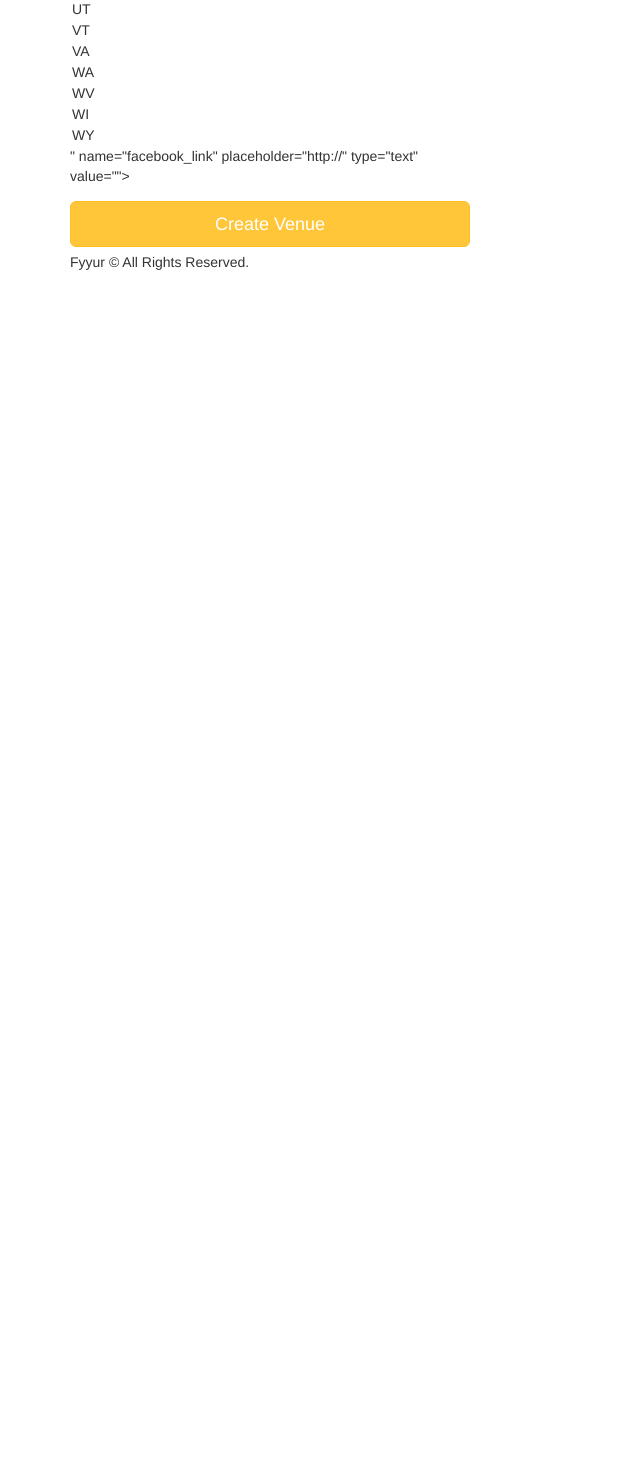
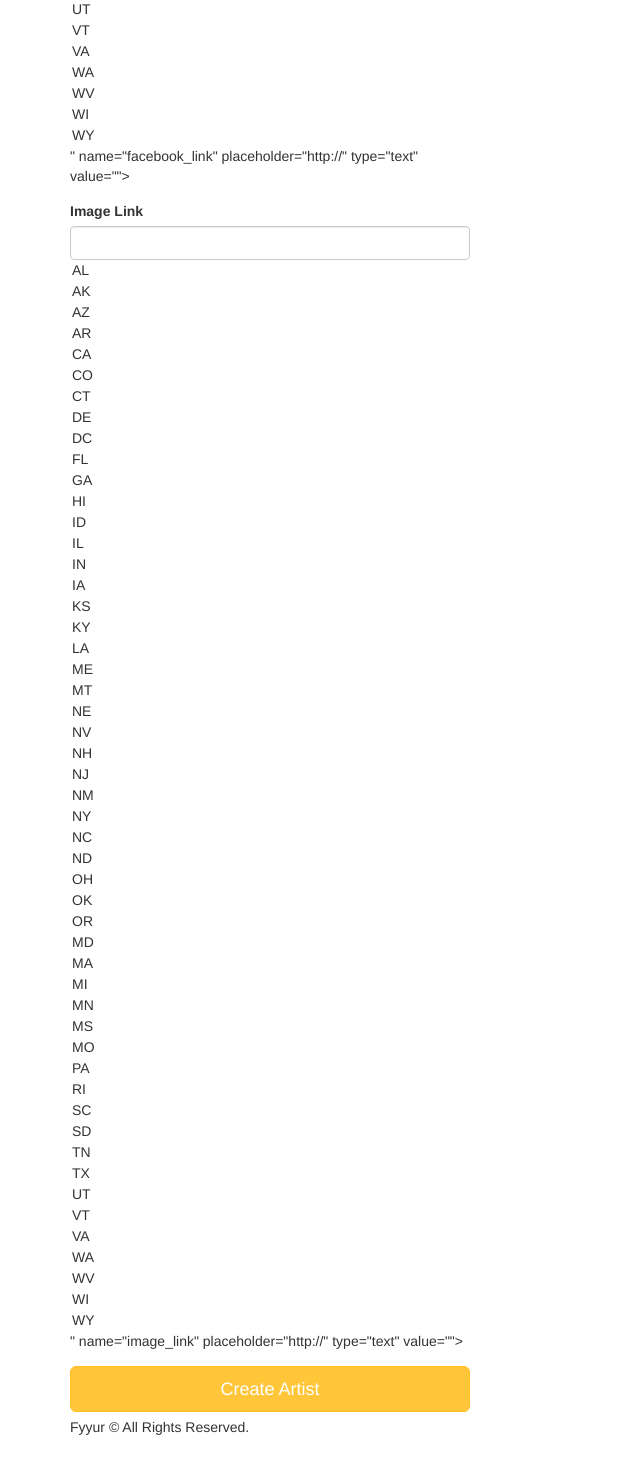
Before and after one commit to zeeshaanahmad/fyyur, a Flask app: page /artists/create in a window 1280 px wide. Shown: the part 1855-3327 px from the top of the page, without its empty margins (0-640 px from the left). Before the commit the page ends 2125 px from the top, so only its background shows below. Run offline with Flask 2, Linux system fonts and the light colour scheme; some libraries are stand-ins or nearby versions.

Commit message:
update: venue artist edit pages and shows page

```diff
--- a/app.py
+++ b/app.py
@@ -75,7 +75,7 @@ def venues():
 def search_venues():
     search_term = request.form.get('search_term', None)
     venues = Venue.query.filter(
-        Venue.name.ilike("%{}%".format(search))).all()
+        Venue.name.ilike("%{}%".format(search_term))).all()
     count_venues = len(venues)
     response = {
         "count": count_venues,
@@ -86,12 +86,13 @@ def search_venues():
 
 @app.route('/venues/<int:venue_id>')
 def show_venue(venue_id):
-    venues = Venue.query.filter(Venue.id == venue_id).all()
+    venues = Venue.query.filter(Venue.id == venue_id).one_or_none()
 
     if venues is None:
         abort(404)
 
-    data = [v.serialize for v in venues][0]
+    # data = [v.serialize_with_upcoming_shows_count for v in venues][0]
+    data = venues.serialize_with_shows_details
     return render_template('pages/show_venue.html', venue=data)
 
 
@@ -138,7 +139,8 @@ def delete_venue(venue_id):
     try:
         venue_to_delete = Venue.query.filter(Venue.id == venue_id).one()
         venue_to_delete.delete()
-        flask("Venue {0} has been deleted successfully".format(venue_to_delete[0]['name']))
+        flask("Venue {0} has been deleted successfully".format(
+            venue_to_delete[0]['name']))
     except NoResultFound:
         abort(404)
 
@@ -146,170 +148,105 @@ def delete_venue(venue_id):
 #  ----------------------------------------------------------------
 @app.route('/artists')
 def artists():
-    # TODO: replace with real data returned from querying the database
-    data = [{
-        "id": 4,
-        "name": "Guns N Petals",
-    }, {
-        "id": 5,
-        "name": "Matt Quevedo",
-    }, {
-        "id": 6,
-        "name": "The Wild Sax Band",
-    }]
+    artists = Artist.query.all()
+    data = [artist.serialize_with_shows_details for artist in artists]
     return render_template('pages/artists.html', artists=data)
 
 
 @app.route('/artists/search', methods=['POST'])
 def search_artists():
-    # TODO: implement search on artists with partial string search. Ensure it is case-insensitive.
-    # seach for "A" should return "Guns N Petals", "Matt Quevado", and "The Wild Sax Band".
-    # search for "band" should return "The Wild Sax Band".
+    search_term = request.form.get('search_term', None)
+    artists = Artist.query.filter(
+        Artist.name.ilike("%{}%".format(search_term))).all()
+    count_artists = len(artists)
     response = {
-        "count": 1,
-        "data": [{
-            "id": 4,
-            "name": "Guns N Petals",
-            "num_upcoming_shows": 0,
-        }]
+        "count": count_artists,
+        "data": [a.serialize for a in artists]
     }
     return render_template('pages/search_artists.html', results=response, search_term=request.form.get('search_term', ''))
 
 
 @app.route('/artists/<int:artist_id>')
 def show_artist(artist_id):
-    # shows the venue page with the given venue_id
-    # TODO: replace with real venue data from the venues table, using venue_id
-    data1 = {
-        "id": 4,
-        "name": "Guns N Petals",
-        "genres": ["Rock n Roll"],
-        "city": "San Francisco",
-        "state": "CA",
-        "phone": "326-123-5000",
-        "website": "https://www.gunsnpetalsband.com",
-        "facebook_link": "https://www.facebook.com/GunsNPetals",
-        "seeking_venue": True,
-        "seeking_description": "Looking for shows to perform at in the San Francisco Bay Area!",
-        "image_link": "https://images.unsplash.com/photo-1549213783-8284d0336c4f?ixlib=rb-1.2.1&ixid=eyJhcHBfaWQiOjEyMDd9&auto=format&fit=crop&w=300&q=80",
-        "past_shows": [{
-            "venue_id": 1,
-            "venue_name": "The Musical Hop",
-            "venue_image_link": "https://images.unsplash.com/photo-1543900694-133f37abaaa5?ixlib=rb-1.2.1&ixid=eyJhcHBfaWQiOjEyMDd9&auto=format&fit=crop&w=400&q=60",
-            "start_time": "2019-05-21T21:30:00.000Z"
-        }],
-        "upcoming_shows": [],
-        "past_shows_count": 1,
-        "upcoming_shows_count": 0,
-    }
-    data2 = {
-        "id": 5,
-        "name": "Matt Quevedo",
-        "genres": ["Jazz"],
-        "city": "New York",
-        "state": "NY",
-        "phone": "300-400-5000",
-        "facebook_link": "https://www.facebook.com/mattquevedo923251523",
-        "seeking_venue": False,
-        "image_link": "https://images.unsplash.com/photo-1495223153807-b916f75de8c5?ixlib=rb-1.2.1&ixid=eyJhcHBfaWQiOjEyMDd9&auto=format&fit=crop&w=334&q=80",
-        "past_shows": [{
-            "venue_id": 3,
-            "venue_name": "Park Square Live Music & Coffee",
-            "venue_image_link": "https://images.unsplash.com/photo-1485686531765-ba63b07845a7?ixlib=rb-1.2.1&ixid=eyJhcHBfaWQiOjEyMDd9&auto=format&fit=crop&w=747&q=80",
-            "start_time": "2019-06-15T23:00:00.000Z"
-        }],
-        "upcoming_shows": [],
-        "past_shows_count": 1,
-        "upcoming_shows_count": 0,
-    }
-    data3 = {
-        "id": 6,
-        "name": "The Wild Sax Band",
-        "genres": ["Jazz", "Classical"],
-        "city": "San Francisco",
-        "state": "CA",
-        "phone": "432-325-5432",
-        "seeking_venue": False,
-        "image_link": "https://images.unsplash.com/photo-1558369981-f9ca78462e61?ixlib=rb-1.2.1&ixid=eyJhcHBfaWQiOjEyMDd9&auto=format&fit=crop&w=794&q=80",
-        "past_shows": [],
-        "upcoming_shows": [{
-            "venue_id": 3,
-            "venue_name": "Park Square Live Music & Coffee",
-            "venue_image_link": "https://images.unsplash.com/photo-1485686531765-ba63b07845a7?ixlib=rb-1.2.1&ixid=eyJhcHBfaWQiOjEyMDd9&auto=format&fit=crop&w=747&q=80",
-            "start_time": "2035-04-01T20:00:00.000Z"
-        }, {
-            "venue_id": 3,
-            "venue_name": "Park Square Live Music & Coffee",
-            "venue_image_link": "https://images.unsplash.com/photo-1485686531765-ba63b07845a7?ixlib=rb-1.2.1&ixid=eyJhcHBfaWQiOjEyMDd9&auto=format&fit=crop&w=747&q=80",
-            "start_time": "2035-04-08T20:00:00.000Z"
-        }, {
-            "venue_id": 3,
-            "venue_name": "Park Square Live Music & Coffee",
-            "venue_image_link": "https://images.unsplash.com/photo-1485686531765-ba63b07845a7?ixlib=rb-1.2.1&ixid=eyJhcHBfaWQiOjEyMDd9&auto=format&fit=crop&w=747&q=80",
-            "start_time": "2035-04-15T20:00:00.000Z"
-        }],
-        "past_shows_count": 0,
-        "upcoming_shows_count": 3,
-    }
-    data = list(filter(lambda d: d['id'] ==
-                       artist_id, [data1, data2, data3]))[0]
+    artist = Artist.query.filter(Artist.id == artist_id).one_or_none()
+
+    if artist is None:
+        abort(404)
+
+    data = artist.serialize_with_shows_details
+
     return render_template('pages/show_artist.html', artist=data)
 
 #  Update
 #  ----------------------------------------------------------------
 @app.route('/artists/<int:artist_id>/edit', methods=['GET'])
 def edit_artist(artist_id):
-    form = ArtistForm()
-    artist = {
-        "id": 4,
-        "name": "Guns N Petals",
-        "genres": ["Rock n Roll"],
-        "city": "San Francisco",
-        "state": "CA",
-        "phone": "326-123-5000",
-        "website": "https://www.gunsnpetalsband.com",
-        "facebook_link": "https://www.facebook.com/GunsNPetals",
-        "seeking_venue": True,
-        "seeking_description": "Looking for shows to perform at in the San Francisco Bay Area!",
-        "image_link": "https://images.unsplash.com/photo-1549213783-8284d0336c4f?ixlib=rb-1.2.1&ixid=eyJhcHBfaWQiOjEyMDd9&auto=format&fit=crop&w=300&q=80"
-    }
-    # TODO: populate form with fields from artist with ID <artist_id>
+    artist_form = ArtistForm()
+
+    artist_to_update = Artist.query.filter(
+        Artist.id == artist_id).one_or_none()
+    if artist_to_update is None:
+        abort(404)
+
+    artist = artist_to_update.serialize
+    form = ArtistForm(data=artist)
     return render_template('forms/edit_artist.html', form=form, artist=artist)
 
 
 @app.route('/artists/<int:artist_id>/edit', methods=['POST'])
 def edit_artist_submission(artist_id):
-    # TODO: take values from the form submitted, and update existing
-    # artist record with ID <artist_id> using the new attributes
-
+    form = ArtistForm(request.form)
+    try:
+        artist = Artist.query.filter_by(id=artist_id).one()
+        artist.name = form.name.data,
+        artist.genres = json.dumps(form.genres.data),  # array json
+        artist.city = form.city.data,
+        artist.state = form.state.data,
+        artist.phone = form.phone.data,
+        artist.facebook_link = form.facebook_link.data,
+        artist.image_link = form.image_link.data,
+        artist.update()
+        # on successful db insert, flash success
+        flash('Artist ' + request.form['name'] + ' was successfully updated!')
+    except Exception as e:
+        flash('An error occurred. Artist ' +
+              request.form['name'] + ' could not be updated.')
     return redirect(url_for('show_artist', artist_id=artist_id))
 
 
 @app.route('/venues/<int:venue_id>/edit', methods=['GET'])
 def edit_venue(venue_id):
-    form = VenueForm()
-    venue = {
-        "id": 1,
-        "name": "The Musical Hop",
-        "genres": ["Jazz", "Reggae", "Swing", "Classical", "Folk"],
-        "address": "1015 Folsom Street",
-        "city": "San Francisco",
-        "state": "CA",
-        "phone": "123-123-1234",
-        "website": "https://www.themusicalhop.com",
-        "facebook_link": "https://www.facebook.com/TheMusicalHop",
-        "seeking_talent": True,
-        "seeking_description": "We are on the lookout for a local artist to play every two weeks. Please call us.",
-        "image_link": "https://images.unsplash.com/photo-1543900694-133f37abaaa5?ixlib=rb-1.2.1&ixid=eyJhcHBfaWQiOjEyMDd9&auto=format&fit=crop&w=400&q=60"
-    }
-    # TODO: populate form with values from venue with ID <venue_id>
-    return render_template('forms/edit_venue.html', form=form, venue=venue)
+    venue_form = VenueForm()
+
+    venue_to_update = Venue.query.filter(Venue.id == venue_id).one_or_none()
+    if venue_to_update is None:
+        abort(404)
+
+    venue = venue_to_update.serialize
+    form = VenueForm(data=venue)
+    return render_template('forms/edit_venue.html', form=form, venue=artist)
 
 
 @app.route('/venues/<int:venue_id>/edit', methods=['POST'])
 def edit_venue_submission(venue_id):
-    # TODO: take values from the form submitted, and update existing
-    # venue record with ID <venue_id> using the new attributes
+    form = VenueForm(request.form)
+    try:
+        venue = Venue.query.filter(Venue.id==venue_id).one()
+        venue.name = form.name.data,
+        venue.address = form.address.data,
+        venue.genres = '.'.join(form.genres.data),  # array json
+        venue.city = form.city.data,
+        venue.state = form.state.data,
+        venue.phone = form.phone.data,
+        venue.facebook_link = form.facebook_link.data,
+        venue.image_link = form.image_link.data,
+        venue.update()
+        # on successful db insert, flash success
+        flash('Venue ' + request.form['name'] + ' was successfully updated!')
+    except Exception as e:
+        flash('An error occurred. Venue ' +
+              request.form['name'] + ' could not be updated.')
+
     return redirect(url_for('show_venue', venue_id=venue_id))
 
 #  Create Artist
@@ -324,14 +261,26 @@ def create_artist_form():
 
 @app.route('/artists/create', methods=['POST'])
 def create_artist_submission():
-    # called upon submitting the new artist listing form
-    # TODO: insert form data as a new Venue record in the db, instead
-    # TODO: modify data to be the data object returned from db insertion
+    artist_form = ArtistForm(request.form)
 
-    # on successful db insert, flash success
-    flash('Artist ' + request.form['name'] + ' was successfully listed!')
-    # TODO: on unsuccessful db insert, flash an error instead.
-    # e.g., flash('An error occurred. Artist ' + data.name + ' could not be listed.')
+    try:
+        new_artist = Artist(
+            name=artist_form.name.data,
+            genres=','.join(artist_form.genres.data),
+            address=artist_form.address.data,
+            city=artist_form.city.data,
+            state=artist_form.state.data,
+            phone=artist_form.phone.data,
+            facebook_link=artist_form.facebook_link.data,
+            image_link=artist_form.image_link.data)
+
+        new_artist.add()
+        # on successful db insert, flash success
+        flash('Artist ' + request.form['name'] + ' was successfully listed!')
+    except Exception as ex:
+        flash('An error occurred. Artist ' +
+              request.form['name'] + ' could not be listed.')
+
     return render_template('pages/home.html')
 
 
@@ -340,45 +289,9 @@ def create_artist_submission():
 
 @app.route('/shows')
 def shows():
-    # displays list of shows at /shows
-    # TODO: replace with real venues data.
-    #       num_shows should be aggregated based on number of upcoming shows per venue.
-    data = [{
-        "venue_id": 1,
-        "venue_name": "The Musical Hop",
-        "artist_id": 4,
-        "artist_name": "Guns N Petals",
-        "artist_image_link": "https://images.unsplash.com/photo-1549213783-8284d0336c4f?ixlib=rb-1.2.1&ixid=eyJhcHBfaWQiOjEyMDd9&auto=format&fit=crop&w=300&q=80",
-        "start_time": "2019-05-21T21:30:00.000Z"
-    }, {
-        "venue_id": 3,
-        "venue_name": "Park Square Live Music & Coffee",
-        "artist_id": 5,
-        "artist_name": "Matt Quevedo",
-        "artist_image_link": "https://images.unsplash.com/photo-1495223153807-b916f75de8c5?ixlib=rb-1.2.1&ixid=eyJhcHBfaWQiOjEyMDd9&auto=format&fit=crop&w=334&q=80",
-        "start_time": "2019-06-15T23:00:00.000Z"
-    }, {
-        "venue_id": 3,
-        "venue_name": "Park Square Live Music & Coffee",
-        "artist_id": 6,
-        "artist_name": "The Wild Sax Band",
-        "artist_image_link": "https://images.unsplash.com/photo-1558369981-f9ca78462e61?ixlib=rb-1.2.1&ixid=eyJhcHBfaWQiOjEyMDd9&auto=format&fit=crop&w=794&q=80",
-        "start_time": "2035-04-01T20:00:00.000Z"
-    }, {
-        "venue_id": 3,
-        "venue_name": "Park Square Live Music & Coffee",
-        "artist_id": 6,
-        "artist_name": "The Wild Sax Band",
-        "artist_image_link": "https://images.unsplash.com/photo-1558369981-f9ca78462e61?ixlib=rb-1.2.1&ixid=eyJhcHBfaWQiOjEyMDd9&auto=format&fit=crop&w=794&q=80",
-        "start_time": "2035-04-08T20:00:00.000Z"
-    }, {
-        "venue_id": 3,
-        "venue_name": "Park Square Live Music & Coffee",
-        "artist_id": 6,
-        "artist_name": "The Wild Sax Band",
-        "artist_image_link": "https://images.unsplash.com/photo-1558369981-f9ca78462e61?ixlib=rb-1.2.1&ixid=eyJhcHBfaWQiOjEyMDd9&auto=format&fit=crop&w=794&q=80",
-        "start_time": "2035-04-15T20:00:00.000Z"
-    }]
+    shows = Show.query.all()
+    data = [show.serialize_with_artist_venue for show in shows]
+    print(data)
     return render_template('pages/shows.html', shows=data)
 
 
@@ -391,14 +304,19 @@ def create_shows():
 
 @app.route('/shows/create', methods=['POST'])
 def create_show_submission():
-    # called to create new shows in the db, upon submitting new show listing form
-    # TODO: insert form data as a new Show record in the db, instead
+    show_form = ShowForm(request.form)
+    try:
+        show = Show(
+            artist_id=show_form.artist_id.data,
+            venue_id=show_form.venue_id.data,
+            start_time=show_form.start_time.data
+        )
+        show.add()
+        # on successful db insert, flash success
+        flash('Show was successfully listed!')
+    except Exception as e:
+        flash('An error occurred. Show could not be listed.')
 
-    # on successful db insert, flash success
-    flash('Show was successfully listed!')
-    # TODO: on unsuccessful db insert, flash an error instead.
-    # e.g., flash('An error occurred. Show could not be listed.')
-    # see: http://flask.pocoo.org/docs/1.0/patterns/flashing/
     return render_template('pages/home.html')
 
 
--- a/forms.py
+++ b/forms.py
@@ -180,8 +180,10 @@ class ArtistForm(Form):
             ('WY', 'WY'),
         ]
     )
+    address = StringField(
+        'address', validators=[DataRequired()]
+    )
     phone = StringField(
-        # TODO implement validation logic for state
         'phone'
     )
     image_link = StringField(
--- a/templates/forms/new_artist.html
+++ b/templates/forms/new_artist.html
@@ -32,7 +32,11 @@
           <label for="genres">Facebook Link</label>
           {{ form.facebook_link(class_ = 'form-control', placeholder='http://', id=form.state, autofocus = true) }}
         </div>
-      <input type="submit" value="Create Venue" class="btn btn-primary btn-lg btn-block">
+        <div class="form-group">
+          <label for="genres">Image Link</label>
+          {{ form.image_link(class_ = 'form-control', placeholder='http://', id=form.state, autofocus = true) }}
+        </div>
+      <input type="submit" value="Create Artist" class="btn btn-primary btn-lg btn-block">
     </form>
   </div>
 {% endblock %}
--- a/templates/pages/shows.html
+++ b/templates/pages/shows.html
@@ -5,11 +5,11 @@
     {%for show in shows %}
     <div class="col-sm-4">
         <div class="tile tile-show">
-            <img src="{{ show.artist_image_link }}" alt="Artist Image" />
+            <img src="{{ show.artist.image_link }}" alt="Artist Image" />
             <h4>{{ show.start_time|datetime('full') }}</h4>
-            <h5><a href="/artists/{{ show.artist_id }}">{{ show.artist_name }}</a></h5>
+            <h5><a href="/artists/{{ show.artist.id }}">{{ show.artist.name }}</a></h5>
             <p>playing at</p>
-            <h5><a href="/venues/{{ show.venue_id }}">{{ show.venue_name }}</a></h5>
+            <h5><a href="/venues/{{ show.venue.id }}">{{ show.venue.name }}</a></h5>
         </div>
     </div>
     {% endfor %}
```
Also changed, not shown: models.py (+81 -5 lines), templates/pages/show_artist.html (+6 -6 lines), templates/pages/show_venue.html (+4 -4 lines).
